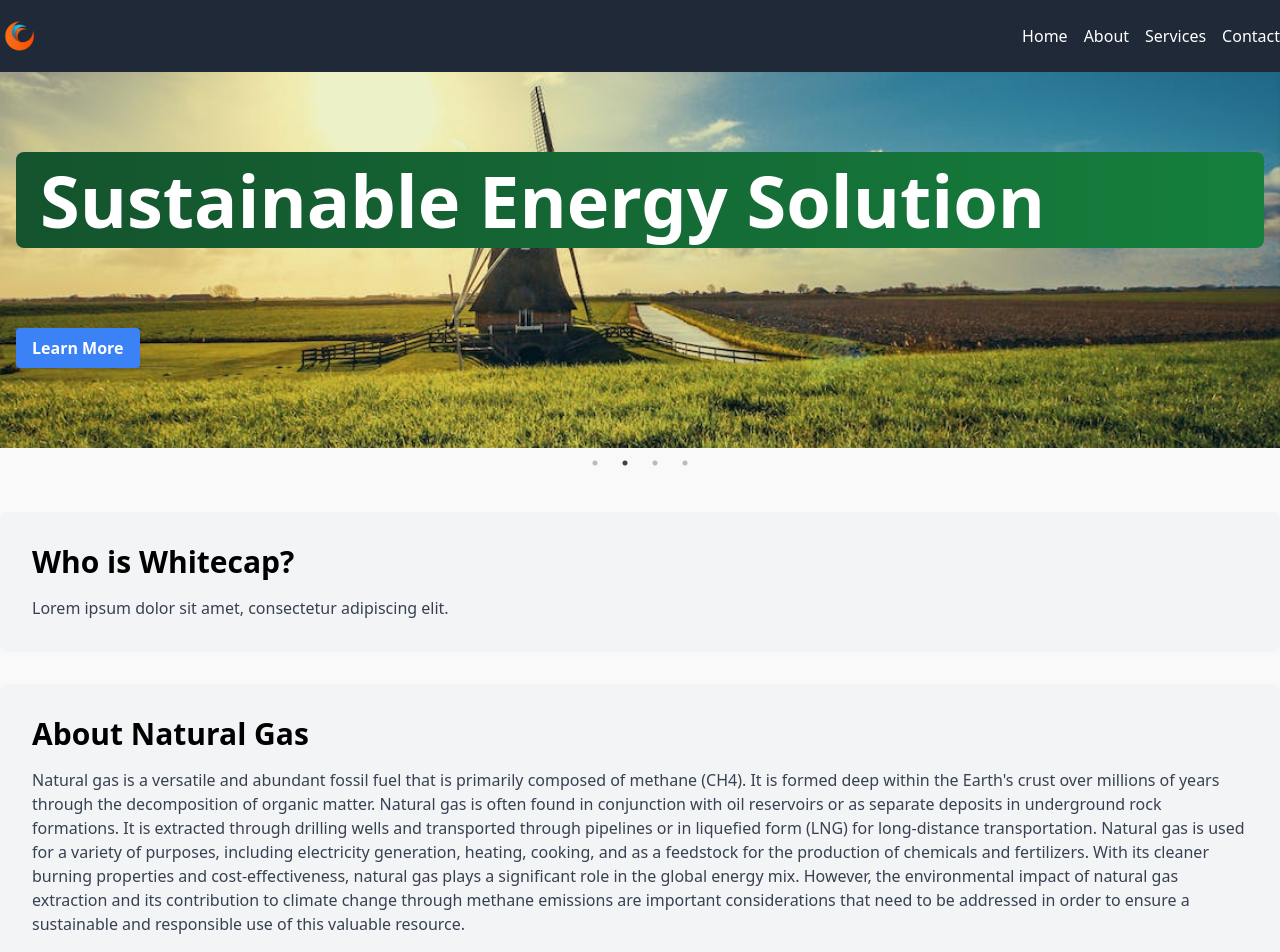
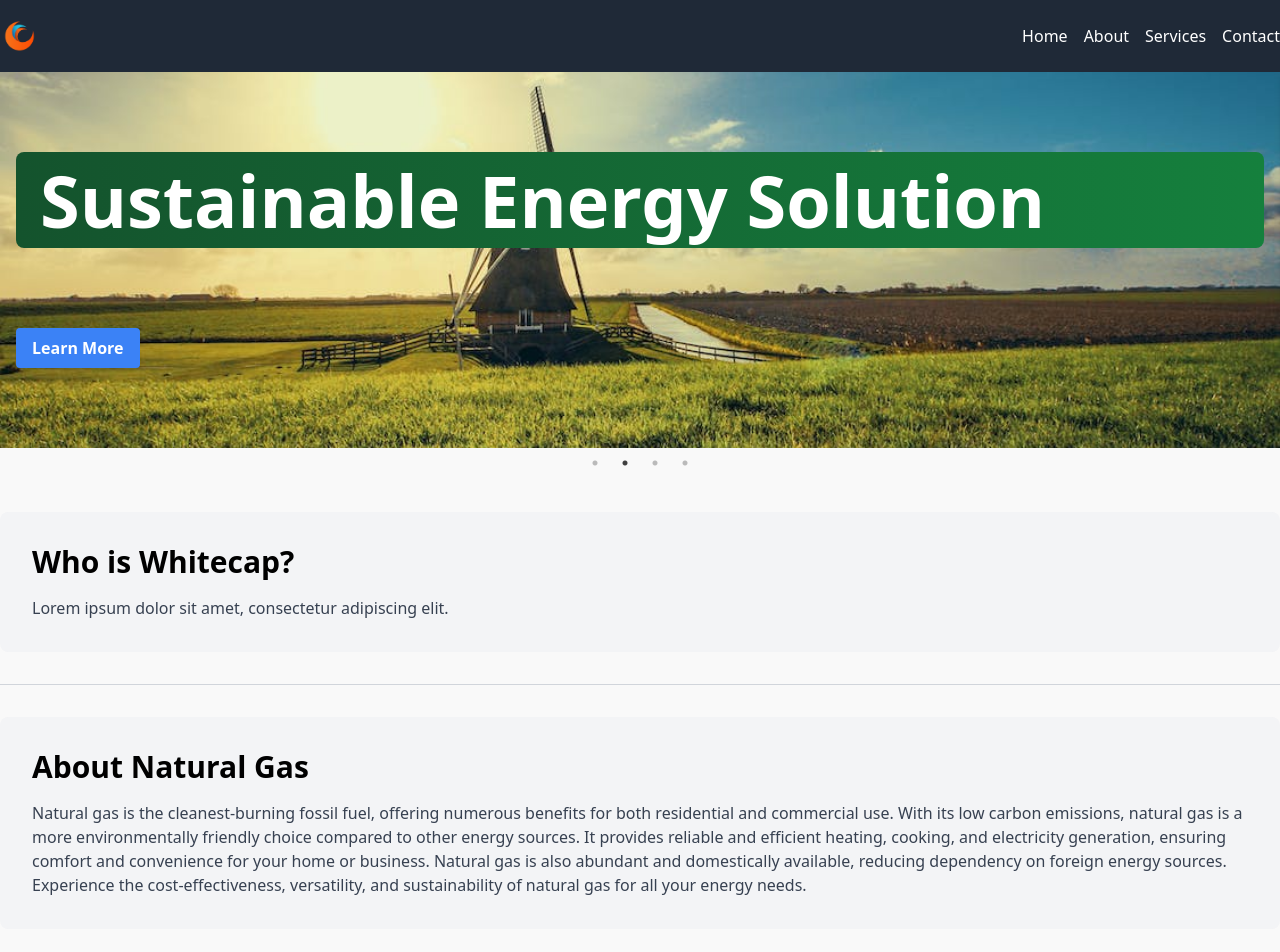
Before and after one commit to connorbowlan/whitecap, a React (Create React App) app: page / in a window 1280 px wide. Shown: the top 952 px of the page. Built offline with nearby package versions, Linux system fonts and the light colour scheme.

Commit message:
Include divider and replace intro section with shorter message that actually markets instead of spits info about natural gas

```diff
--- a/src/assets/constants.jsx
+++ b/src/assets/constants.jsx
@@ -42,7 +42,7 @@ const features = [
 const aboutSection = {
   title: "About Natural Gas",
   content:
-    "Natural gas is a versatile and abundant fossil fuel that is primarily composed of methane (CH4). It is formed deep within the Earth's crust over millions of years through the decomposition of organic matter. Natural gas is often found in conjunction with oil reservoirs or as separate deposits in underground rock formations. It is extracted through drilling wells and transported through pipelines or in liquefied form (LNG) for long-distance transportation. Natural gas is used for a variety of purposes, including electricity generation, heating, cooking, and as a feedstock for the production of chemicals and fertilizers. With its cleaner burning properties and cost-effectiveness, natural gas plays a significant role in the global energy mix. However, the environmental impact of natural gas extraction and its contribution to climate change through methane emissions are important considerations that need to be addressed in order to ensure a sustainable and responsible use of this valuable resource.",
+  "Natural gas is the cleanest-burning fossil fuel, offering numerous benefits for both residential and commercial use. With its low carbon emissions, natural gas is a more environmentally friendly choice compared to other energy sources. It provides reliable and efficient heating, cooking, and electricity generation, ensuring comfort and convenience for your home or business. Natural gas is also abundant and domestically available, reducing dependency on foreign energy sources. Experience the cost-effectiveness, versatility, and sustainability of natural gas for all your energy needs.",
 };
 
 const introSection = {
--- a/src/components/Features.jsx
+++ b/src/components/Features.jsx
@@ -1,6 +1,5 @@
 import { useState } from "react";
 import { features, aboutSection, introSection } from "../assets/constants";
-// import Feature from "./subcomponents/Feature";
 
 function Features() {
   const [expanded, setExpanded] = useState(false);
@@ -10,22 +9,19 @@ function Features() {
   };
 
   return (
-
-
-
-
     <div className="container mx-auto py-8">
-
-<div className="bg-gray-100 p-8 rounded-lg mb-8">
+      <div className="bg-gray-100 p-8 rounded-lg mb-8">
         <h2 className="text-3xl font-bold mb-4">{introSection.title}</h2>
         <p className="text-gray-700">{introSection.content}</p>
       </div>
 
+      <div className="border-t border-gray-300 my-8"></div>
 
       <div className="bg-gray-100 p-8 rounded-lg mb-8">
         <h2 className="text-3xl font-bold mb-4">{aboutSection.title}</h2>
         <p className="text-gray-700">{aboutSection.content}</p>
       </div>
+
       <h2 className="text-3xl font-bold mb-4">Features</h2>
       <div className="grid grid-cols-1 md:grid-cols-2 lg:grid-cols-3 gap-6">
         {features.map((feature, index) => (
@@ -35,9 +31,7 @@ function Features() {
           >
             <h2 className="text-xl font-semibold mb-2">{feature.title}</h2>
             <div
-              className={`overflow-hidden ${
-                expanded ? "" : "h-20"
-              } transition-all`}
+              className={`overflow-hidden ${expanded ? "" : "h-20"} transition-all`}
             >
               <p className="text-gray-700">{feature.content}</p>
             </div>
@@ -47,7 +41,6 @@ function Features() {
             >
               {expanded ? "Show Less" : "Show More"}
             </button>
-            <div className="divider-pattern"></div>
           </div>
         ))}
       </div>
```
